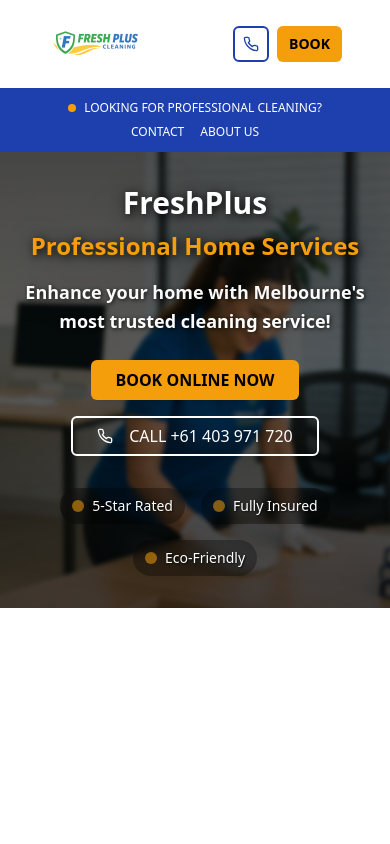
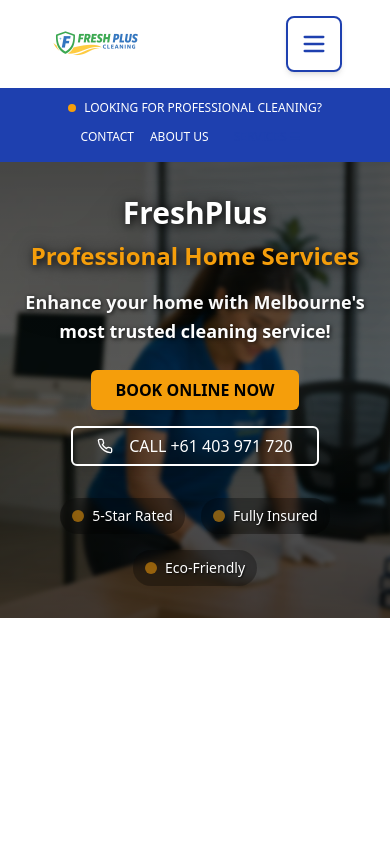
Before and after one commit to SolomonKhan1122/freshplus-web-haven, a React (Vite) app: page / in a window 390 px wide. Shown: the top 844 px of the page. Built offline with nearby package versions, Linux system fonts and the light colour scheme.

Commit message:
HOME PAGE MOBILE FIX: Add complete mobile navigation menu to HeroSection with prominent hamburger button, services dropdown, and mobile-friendly layout - now all pages have mobile services access

```diff
--- a/src/components/home/HeroSection.tsx
+++ b/src/components/home/HeroSection.tsx
@@ -1,10 +1,12 @@
+import { useState } from "react";
 import { Link } from "react-router-dom";
 import { Button } from "@/components/ui/button";
-import { Phone, ChevronDown } from "lucide-react";
+import { Phone, ChevronDown, Menu, X } from "lucide-react";
 import heroImage from "/Home_Hero.webp";
 import logoImage from "/logo.webp";
 
 const HeroSection = () => {
+  const [isOpen, setIsOpen] = useState(false);
   const services = [
     { name: "Residential Cleaning", path: "/services/residential" },
     { name: "Commercial Cleaning", path: "/services/commercial" },
@@ -45,16 +47,23 @@ const HeroSection = () => {
             </Link>
           </div>
 
-          {/* Mobile CTA */}
+          {/* Mobile CTA and menu button */}
           <div className="lg:hidden flex items-center gap-2 flex-shrink-0">
-            <a href="tel:+61403971720">
+            <a href="tel:+61403971720" className="hidden sm:block">
               <Button size="sm" variant="outline" className="border-2 border-primary text-primary hover:bg-primary-light bg-transparent px-2">
                 <Phone className="w-4 h-4" />
               </Button>
             </a>
-            <Link to="/quote">
+            <Link to="/quote" className="hidden sm:block">
               <Button size="sm" className="bg-accent hover:bg-accent-dark text-black font-semibold px-3">BOOK</Button>
             </Link>
+            <button
+              onClick={() => setIsOpen(!isOpen)}
+              className="text-primary hover:text-accent p-3 bg-white border-2 border-primary rounded-lg shadow-md transition-all duration-200 hover:shadow-lg"
+              aria-label="Toggle mobile menu"
+            >
+              {isOpen ? <X size={28} /> : <Menu size={28} />}
+            </button>
           </div>
         </div>
       </header>
@@ -106,10 +115,77 @@ const HeroSection = () => {
             <div className="flex items-center justify-center space-x-4 text-xs font-medium">
               <Link to="/contact" className="hover:text-accent transition-colors">CONTACT</Link>
               <Link to="/about" className="hover:text-accent transition-colors">ABOUT US</Link>
+              <button
+                onClick={() => setIsOpen(!isOpen)}
+                className="hover:text-accent transition-colors border border-primary px-2 py-1 rounded text-primary"
+              >
+                SERVICES ☰
+              </button>
             </div>
           </div>
         </div>
       </nav>
+
+      {/* Mobile Navigation Menu */}
+      {isOpen && (
+        <div className="md:hidden bg-primary text-white border-t border-primary-light">
+          <div className="px-4 py-4 space-y-3">
+            <Link
+              to="/"
+              className="block px-3 py-3 text-white hover:bg-primary-dark rounded-lg transition-colors"
+              onClick={() => setIsOpen(false)}
+            >
+              Home
+            </Link>
+
+            <div className="px-3 py-2">
+              <div className="text-accent font-semibold text-sm mb-2">Our Services:</div>
+              <div className="space-y-1">
+                {services.map((service) => (
+                  <Link
+                    key={service.path}
+                    to={service.path}
+                    className="block px-4 py-2 text-white hover:bg-primary-dark rounded-md text-sm transition-colors"
+                    onClick={() => setIsOpen(false)}
+                  >
+                    {service.name}
+                  </Link>
+                ))}
+              </div>
+            </div>
+
+            <Link
+              to="/about"
+              className="block px-3 py-3 text-white hover:bg-primary-dark rounded-lg transition-colors"
+              onClick={() => setIsOpen(false)}
+            >
+              About Us
+            </Link>
+
+            <Link
+              to="/contact"
+              className="block px-3 py-3 text-white hover:bg-primary-dark rounded-lg transition-colors"
+              onClick={() => setIsOpen(false)}
+            >
+              Contact Us
+            </Link>
+
+            <div className="pt-3 border-t border-primary-light">
+              <a href="tel:+61403971720" className="block">
+                <Button className="w-full bg-accent hover:bg-accent-dark text-black font-semibold mb-3">
+                  <Phone className="w-4 h-4 mr-2" />
+                  Call +61 403 971 720
+                </Button>
+              </a>
+              <Link to="/quote" className="block">
+                <Button variant="outline" className="w-full border-2 border-white text-white hover:bg-white hover:text-primary">
+                  Get Free Quote
+                </Button>
+              </Link>
+            </div>
+          </div>
+        </div>
+      )}
 
       {/* Hero Section */}
       <section className="relative min-h-[400px] sm:min-h-[500px] md:min-h-[600px] lg:min-h-[700px] overflow-hidden">
```
